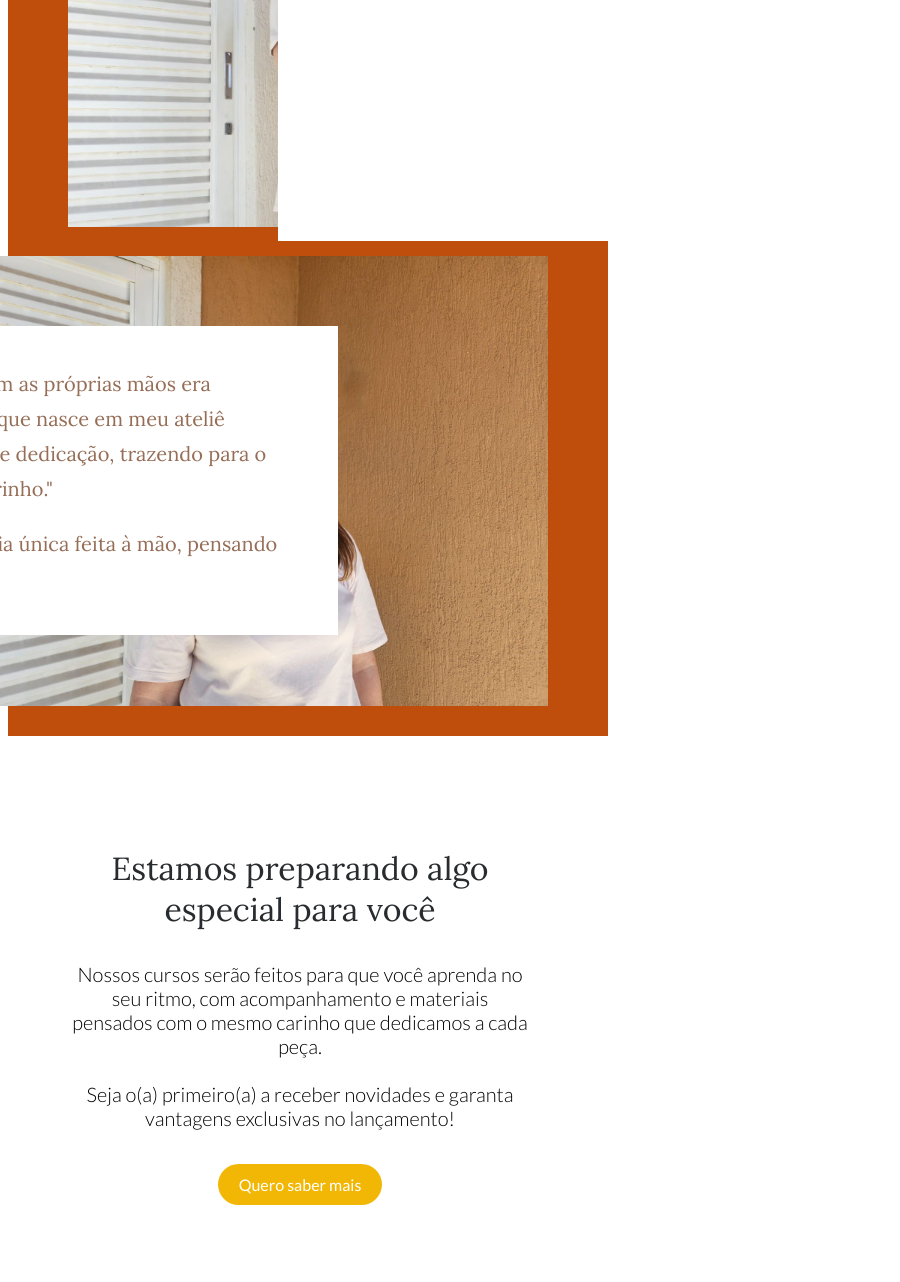
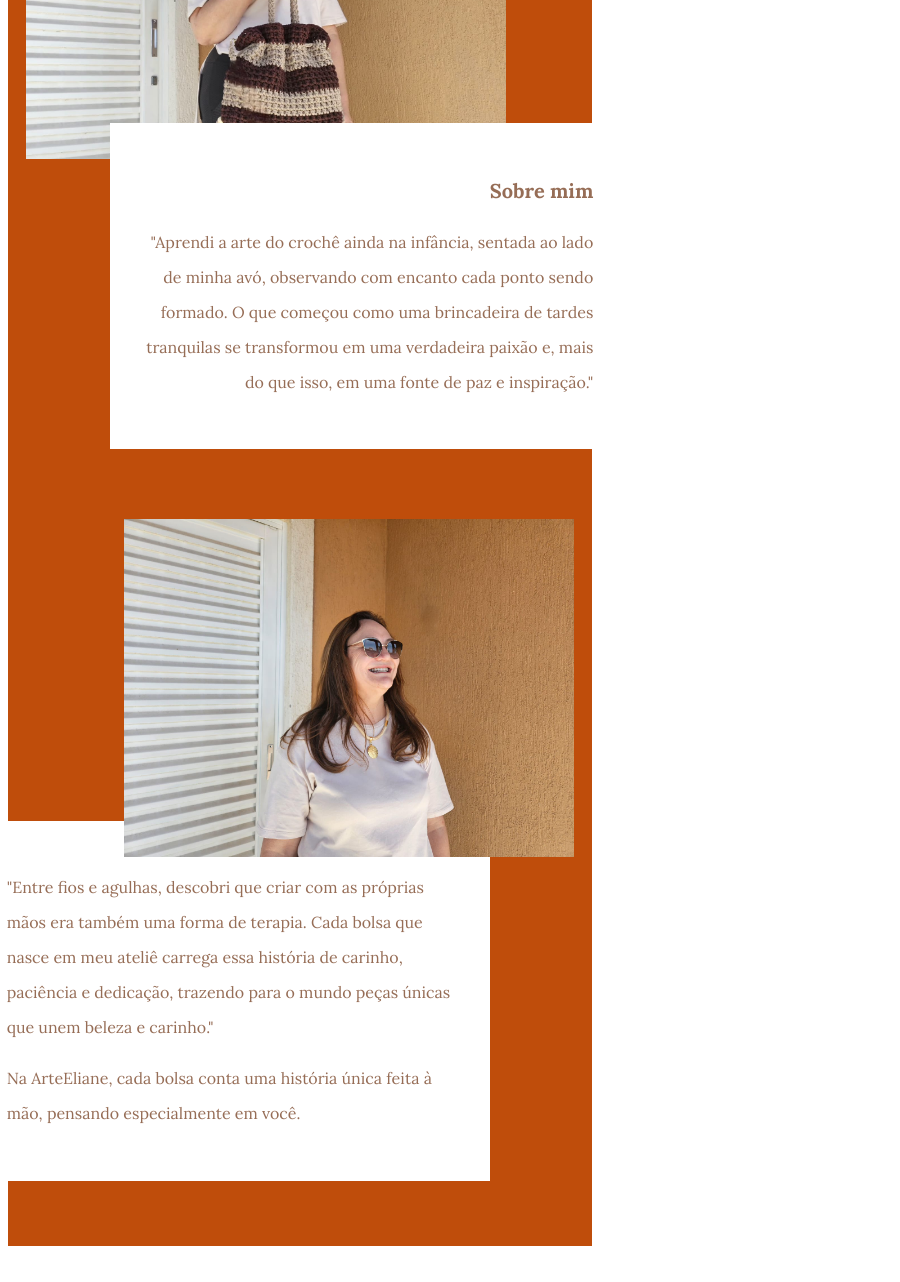
Before and after one commit to giovannalauraa/BRAOTI_Projeto_Arte_Eliane, a plain HTML site: page arte_eliane/index.html in a window 600 px wide. Shown: the part 4580-5862 px from the top of the page, 900 px wide, since content can reach past the window. Drawn offline with Linux system fonts and the light colour scheme.

Commit message:
Ajustando a resposividade

```diff
--- a/arte_eliane/css/sobre.css
+++ b/arte_eliane/css/sobre.css
@@ -1,10 +1,9 @@
-.sobre-mim{
-    width: 100vw;
+.sobre-mim {
     background-color: #BF4D0B;
     font-family: 'Lora', sans-serif;
 }
 
-.sobre-container{
+.sobre-container {
     display: flex;
     flex-direction: column;
     padding-top: 5%;
@@ -13,34 +12,32 @@
     padding-left: 10%;
 }
 
-.sobre-item-1{
-    display:flex;
+.sobre-item-1 {
+    display: flex;
     flex-direction: row;
     align-items: center;
     padding-bottom: 3%;
-    position: relative;
+    justify-content: center;
 }
 
-.sobre-item-2{
+.sobre-item-2 {
     display: flex;
     flex-direction: row-reverse;
     padding-top: 3%;
     align-items: center;
-    position: relative;
 }
 
-.img-1-sobre{
+.img-1-sobre {
+    left: 14vw;
     width: 600px;
-    display: block;
 }
 
-.sobre-texto-1{
-    position: absolute;
-    left: 35vw;
+.sobre-texto-1 {
+    position: relative;
+    left: -5vw;
     background-color: #FFFFFF;
-    color:rgba(115, 60, 29, 0.75);
-    width: 690px;
-    height: 470px;
+    color: rgba(115, 60, 29, 0.75);
+    width: 40vw;
     padding: 4%;
     padding-left: 10%;
     font-size: 20px;
@@ -48,89 +45,142 @@
     line-height: 35px;
 }
 
-.sobre-texto-1 h2{
+.sobre-texto-1 h2 {
     font-size: 34px;
 }
 
-.sobre-texto-2{
+.sobre-texto-2 {
     position: absolute;
-    right: 35vw;
+    right: 45vw;
     background-color: #FFFFFF;
-    color:rgba(115, 60, 29, 0.75);
-    width: 690px;
-    padding: 4%;
+    color: rgba(115, 60, 29, 0.75);
+    width: 40vw;
+    padding: 3%;
     padding-right: 10%;
     font-size: 20px;
     text-align: left;
     line-height: 35px;
 }
 
-.img-2-sobre{
+.img-2-sobre {
     width: 600px;
-    display: block;
+    right: 14vw;
 }
 
-/* Para celulares */
+/* Tablets (≤ 900px) */
+@media (min-width: 600px) and (max-width: 900px) {
 
-@media (max-width: 400px) {
-
-    .sobre-mim{
-        width: 100vw;
-        height: auto;
-    }
-
-    .sobre-container{
+    .sobre-container {
         padding-top: 10%;
         padding-left: 2%;
         padding-right: 2%;
     }
 
-    .sobre-item-1{
+    .sobre-item-1 {
         position: relative;
         flex-direction: column;
-        align-items:start;
+        align-items: start;
     }
 
-    .sobre-item-2{
+    .sobre-item-2 {
         flex-direction: column-reverse;
         align-items: end;
     }
 
-    .img-1-sobre{
+    .img-1-sobre {
         position: relative;
         width: 80vw;
         left: 1vw;
         z-index: 1;
     }
 
-    .sobre-texto-1 h2{
-        font-size: 20px;
+    .sobre-texto-1 h2 {
+        font-size: 2rem;
     }
 
-    .sobre-texto-1{
+    .sobre-texto-1 {
         position: relative;
         width: 75vw;
         height: auto;
-        font-size: 16px;
-        top: -8vw;
-        left: 12vw;
+        font-size: 23px;
+        top: -3vw;
+        left: 15vw;
         z-index: 2;
-        padding: 4%;
+        padding: 6%;
     }
 
-    .sobre-texto-2{
+    .sobre-texto-2 {
         width: 75vw;
         height: auto;
-        font-size: 16px;
+        font-size: 23px;
         position: relative;
-        top: -8vw;
+        top: -3vw;
         left: -12vw;
-        padding: 4%;
+        padding: 6%;
     }
 
-    .img-2-sobre{
+    .img-2-sobre {
         position: relative;
         width: 75vw;
         left: -1vw;
     }
 }
+
+/* Celulares (≤ 600px) */
+@media (max-width: 600px) {
+
+    .sobre-container {
+        padding-top: 10%;
+        padding-left: 2%;
+        padding-right: 2%;
+    }
+
+    .sobre-item-1 {
+        position: relative;
+        flex-direction: column;
+        align-items: start;
+    }
+
+    .sobre-item-2 {
+        flex-direction: column-reverse;
+        align-items: end;
+    }
+
+    .img-1-sobre {
+        position: relative;
+        width: 80vw;
+        left: 1vw;
+        z-index: 1;
+    }
+
+    .sobre-texto-1 h2 {
+        font-size: 20px;
+    }
+
+    .sobre-texto-1 {
+        position: relative;
+        width: 75vw;
+        height: auto;
+        font-size: 16px;
+        top: -6vw;
+        left: 15vw;
+        z-index: 2;
+        padding: 6%;
+    }
+
+    .sobre-texto-2 {
+        width: 75vw;
+        height: auto;
+        font-size: 16px;
+        position: relative;
+        top: -6vw;
+        left: -15vw;
+        padding: 6%;
+    }
+
+    .img-2-sobre {
+        position: relative;
+        width: 75vw;
+        left: -1vw;
+    }
+}
```
